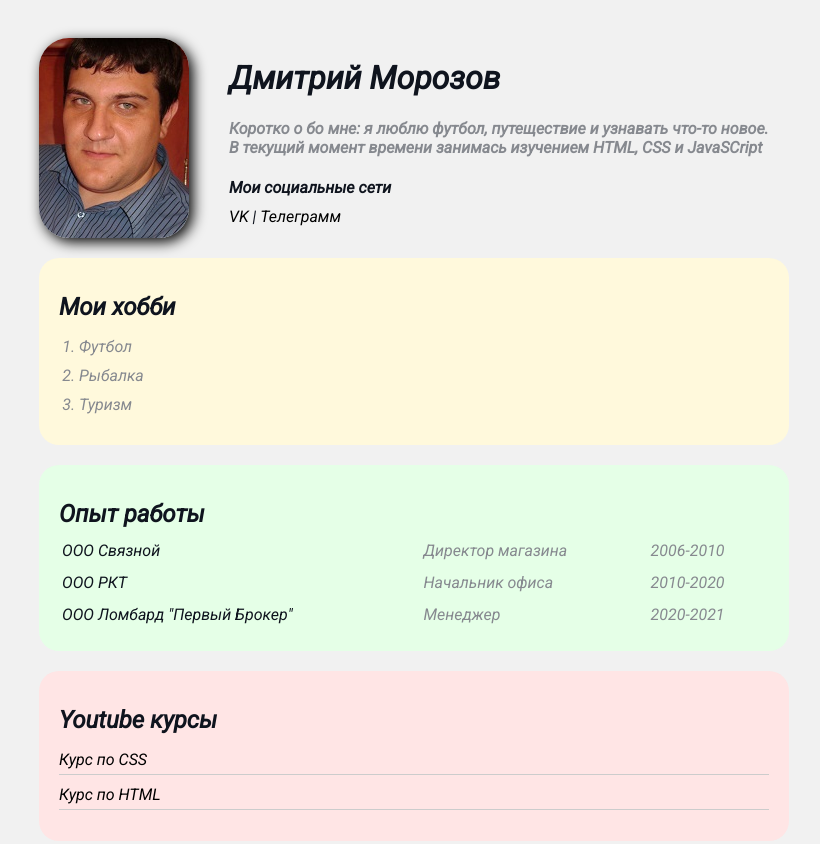
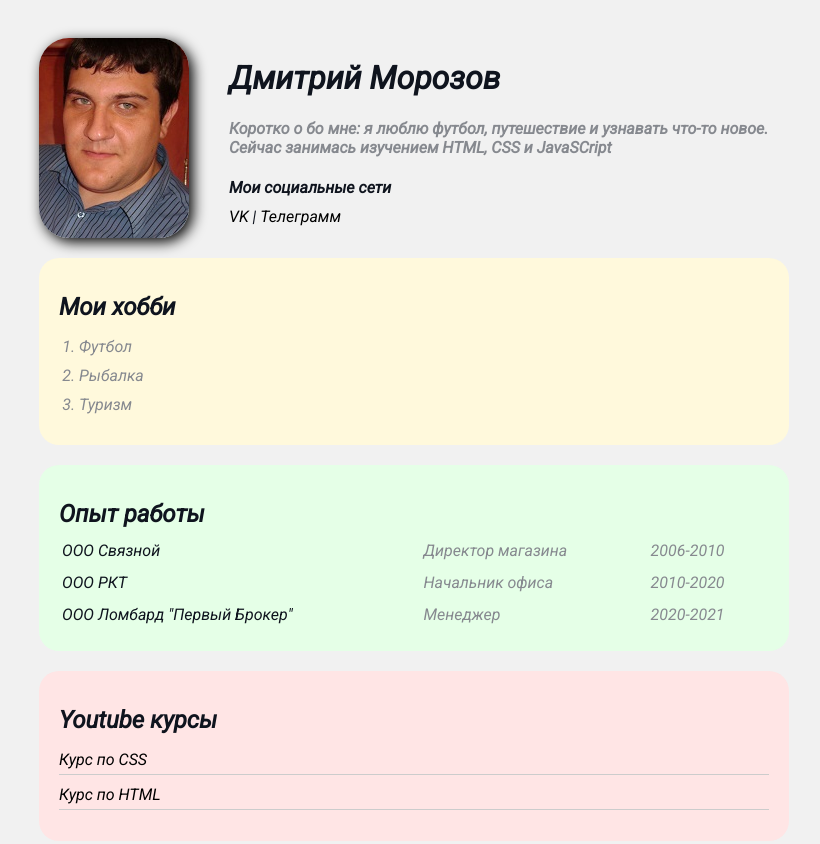
Before and after one commit to Stalkep/html-css, a plain HTML site: page index.html in a window 1280 px wide. Shown: the top 844 px of the page, without its empty margins (226-1046 px from the left). Drawn offline with Linux system fonts and the light colour scheme.

Commit message:
Add files via upload

```diff
--- a/index.html
+++ b/index.html
@@ -13,8 +13,8 @@
          <img src="dsmorozov.jpg" alt="foto" class="avatar">
         <div class="info-text">
          <h1>Дмитрий Морозов</h1>
-         <p><strong>Коротко о бо мне:</strong> я люблю футбол, путеществие и узнавать что-то новое.</p>
-         <p>В текущий момент времени занимась изучением HTML, CSS и JavaSCript</p>
+         <p><strong>Коротко о бо мне:</strong> я люблю футбол, путешествие и узнавать что-то новое.</p>
+         <p>Сейчас занимась изучением HTML, CSS и JavaSCript</p>
          <h4>Мои социальные сети</h4>
              <a href="https://vk.com/stalkep_2010" target="_blank">VK</a>
              |
```
